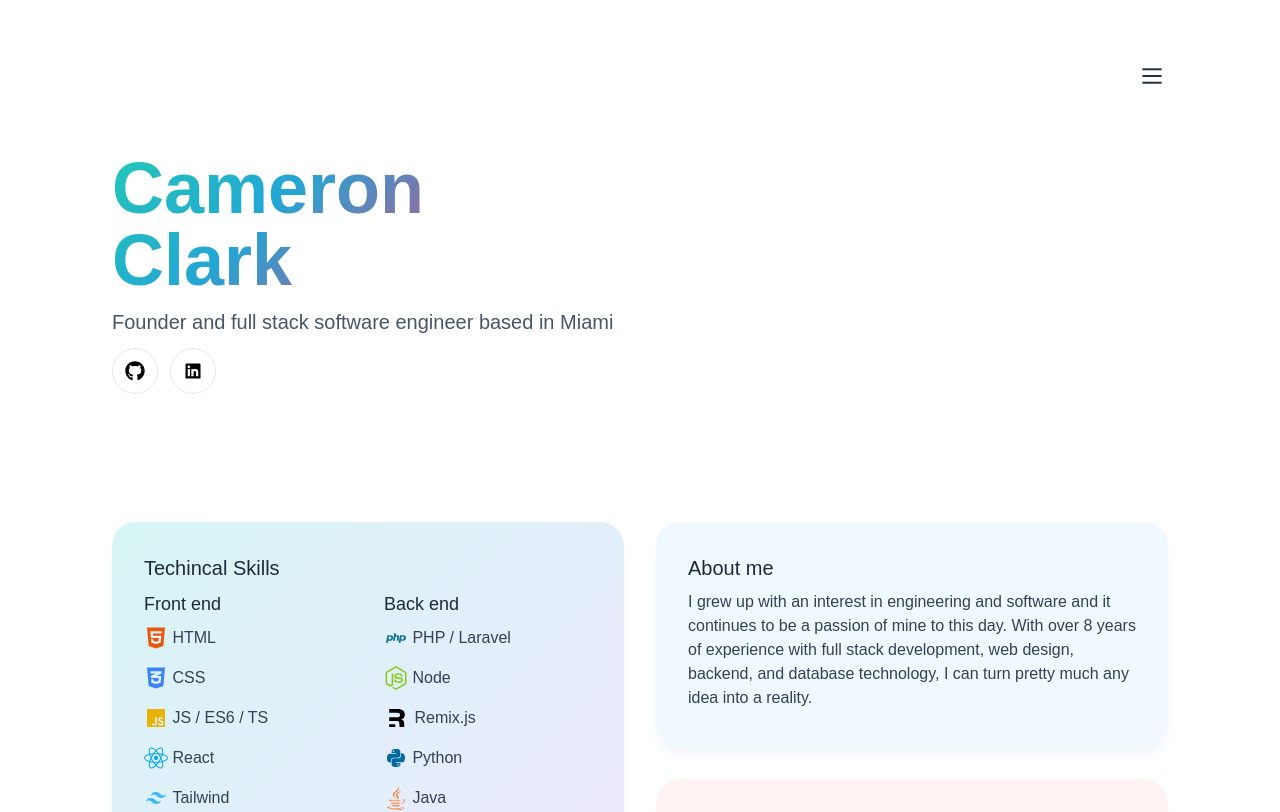
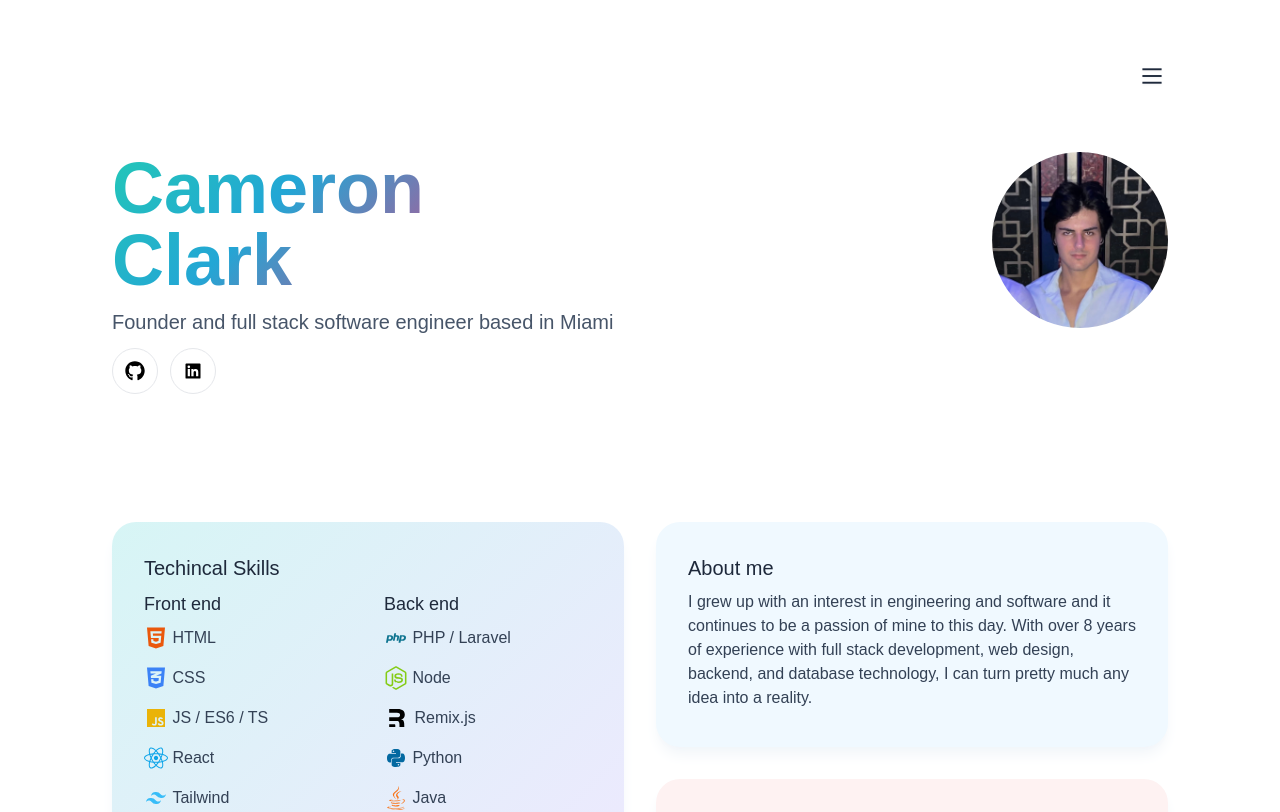
Before and after one commit to camc8/cameronhclark.com, a React (Vite) app: page / in a window 1280 px wide. Shown: the top 812 px of the page. Built offline with nearby package versions, Linux system fonts and the light colour scheme; a web font is replaced by a local one.

Commit message:
Added portrait photo

```diff
--- a/src/App.tsx
+++ b/src/App.tsx
@@ -37,7 +37,7 @@ function App() {
         <Nav></Nav>
         <section className="grid grid-cols-4 grid-rows-1 px-8 md:px-28 py-10 gap-8">
           {/* Hero */}
-          <div className="col-span-4 mb-24 space-y-3">
+          <div className="col-span-2 mb-24 space-y-3">
             <h1 className="text-5xl sm:text-6xl md:text-7xl font-bold text-transparent bg-clip-text animate-my-name w-fit">
               Cameron
               <br />
@@ -62,6 +62,14 @@ function App() {
                 <BiLogoLinkedinSquare />
               </a>
             </div>
+          </div>
+          <div className="col-span-2 flex">
+            <img
+              src="images/cameron-clark.jpg"
+              alt="Cameron Clark"
+              title="Cameron Clark"
+              className="rounded-full h-[9rem] lg:h-[11rem] w-[9rem] lg:w-[11rem] ml-auto"
+            />
           </div>
           {/* Skills */}
           <div className="max-sm:order-2 group col-span-4 lg:col-span-2 row-span-2 rounded-3xl shadow-lg shadow-slate-100 animate-skills p-8 text-slate-700">
```
Also changed, not shown: public/images/cameron-clark.jpg (added).
